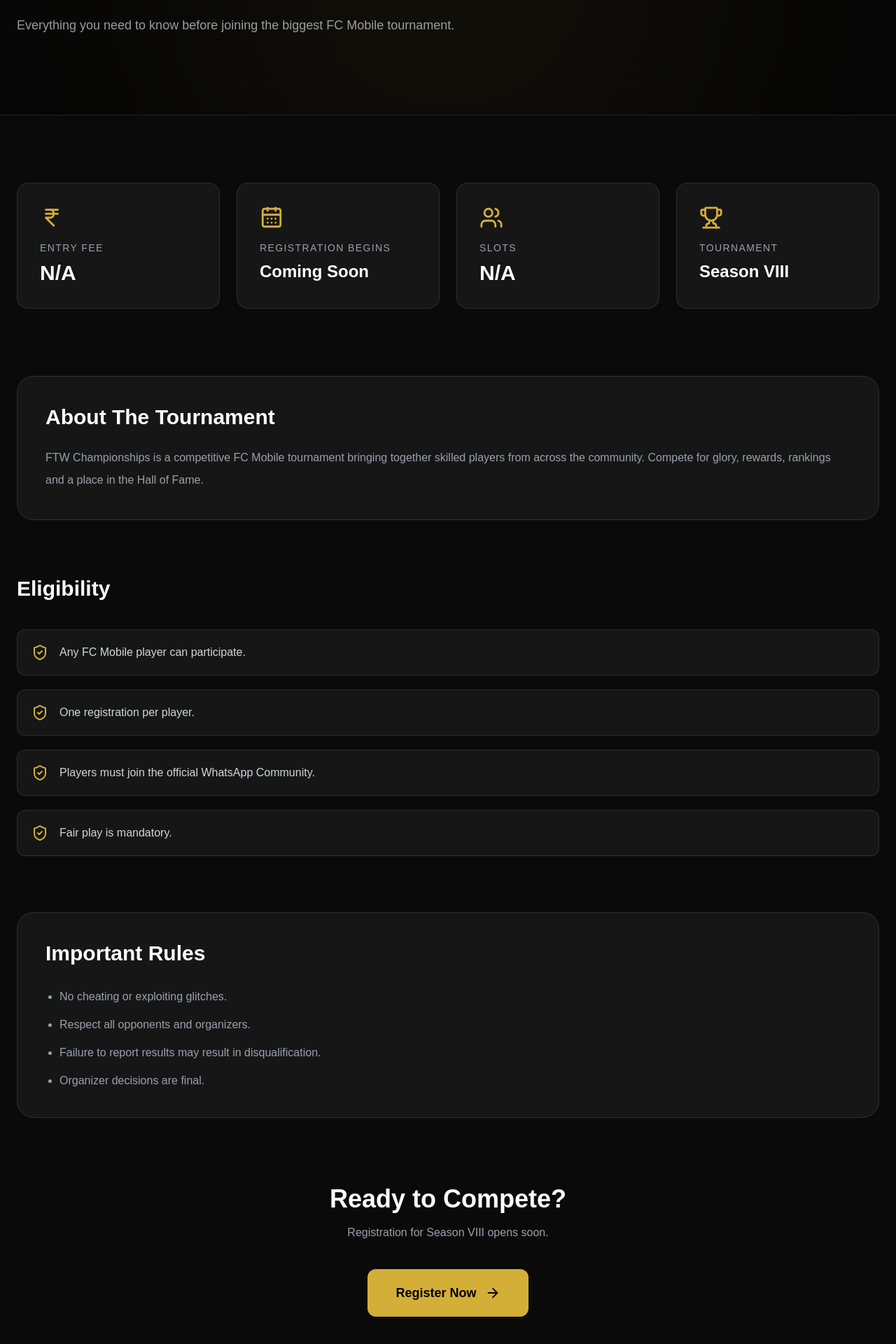
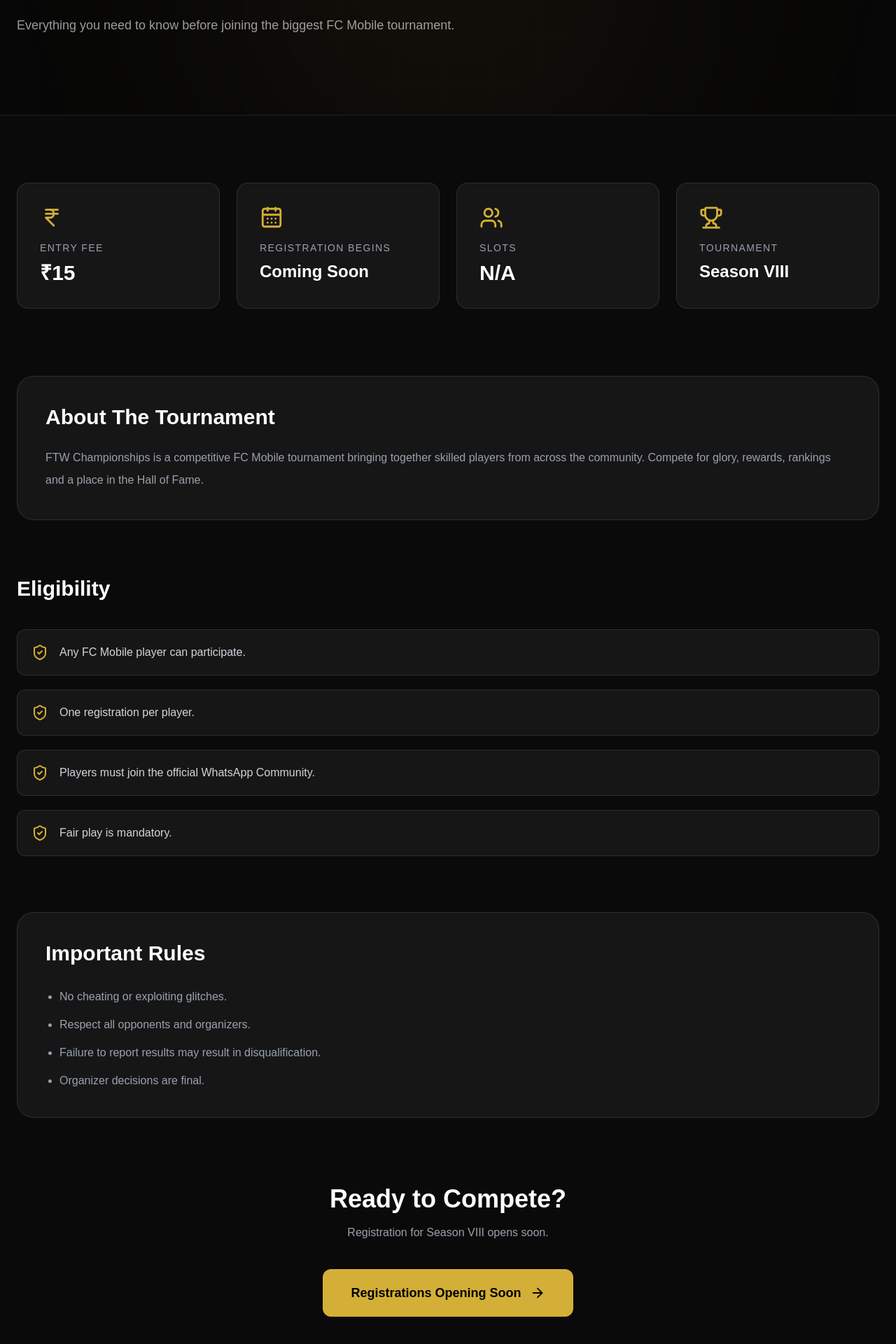
Before and after one commit to omprabhat21/ftw-championships, a Next.js app: page /register in a window 1280 px wide. Shown: the part 300-2220 px from the top of the page at 70% size. Built offline with nearby package versions, Linux system fonts and the light colour scheme.

Commit message:
fees entered 1

```diff
--- a/app/register/page.tsx
+++ b/app/register/page.tsx
@@ -30,7 +30,7 @@
                 Entry Fee
               </p>
               <h3 className="mt-2 text-3xl font-bold text-white">
-                N/A
+               ₹15
               </h3>
             </div>
 
@@ -142,7 +142,7 @@
               href="#"
               className="mt-10 inline-flex items-center gap-3 rounded-xl bg-[#D4AF37] px-10 py-5 text-lg font-semibold text-black transition hover:scale-105 hover:bg-yellow-400"
             >
-              Register Now
+              Registrations Opening Soon
               <ArrowRight size={22} />
             </Link>
 
--- a/components/register.tsx
+++ b/components/register.tsx
@@ -45,7 +45,7 @@
             <p className="text-sm uppercase tracking-widest text-gray-400">
               Entry Fee
             </p>
-            <h3 className="mt-2 text-3xl font-bold text-white">N/A</h3>
+            <h3 className="mt-2 text-3xl font-bold text-white">₹15</h3>
           </div>
 
           <div className="rounded-2xl border border-white/10 bg-white/5 p-8 backdrop-blur-lg">
```
